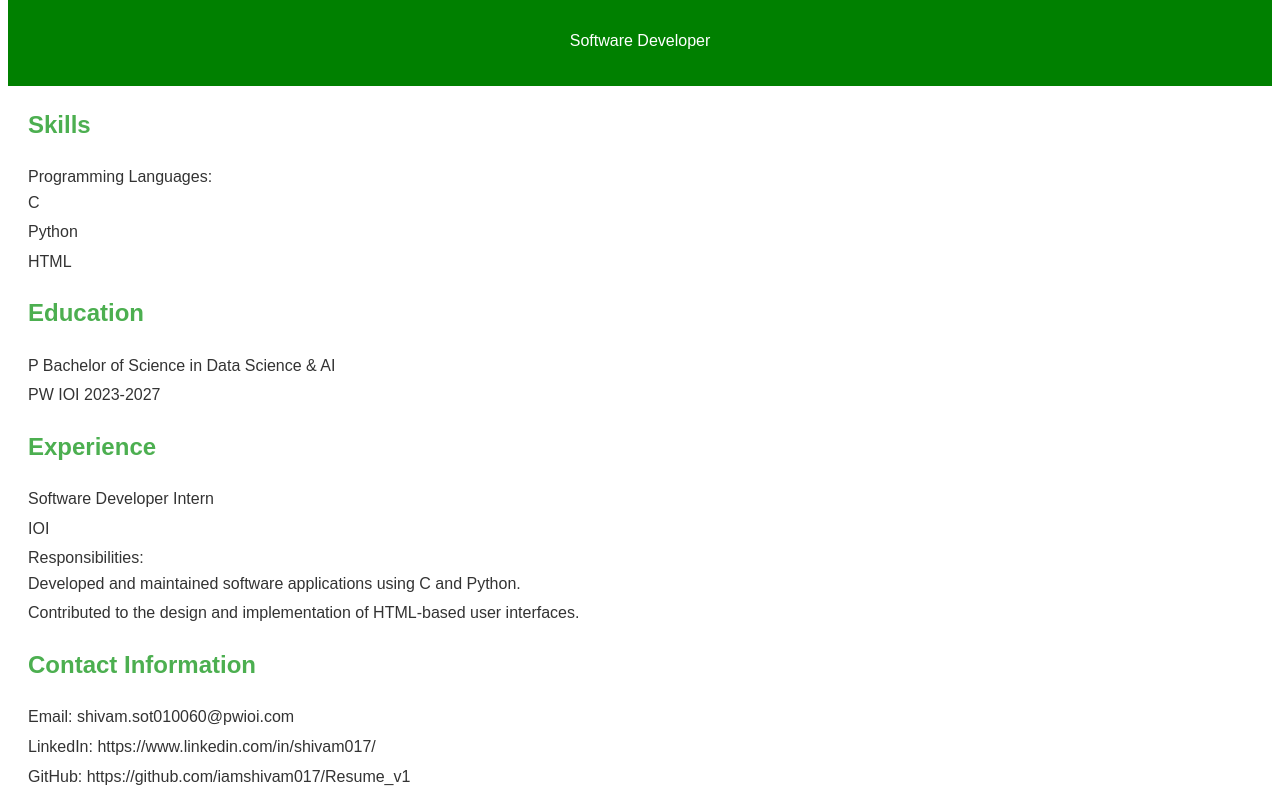
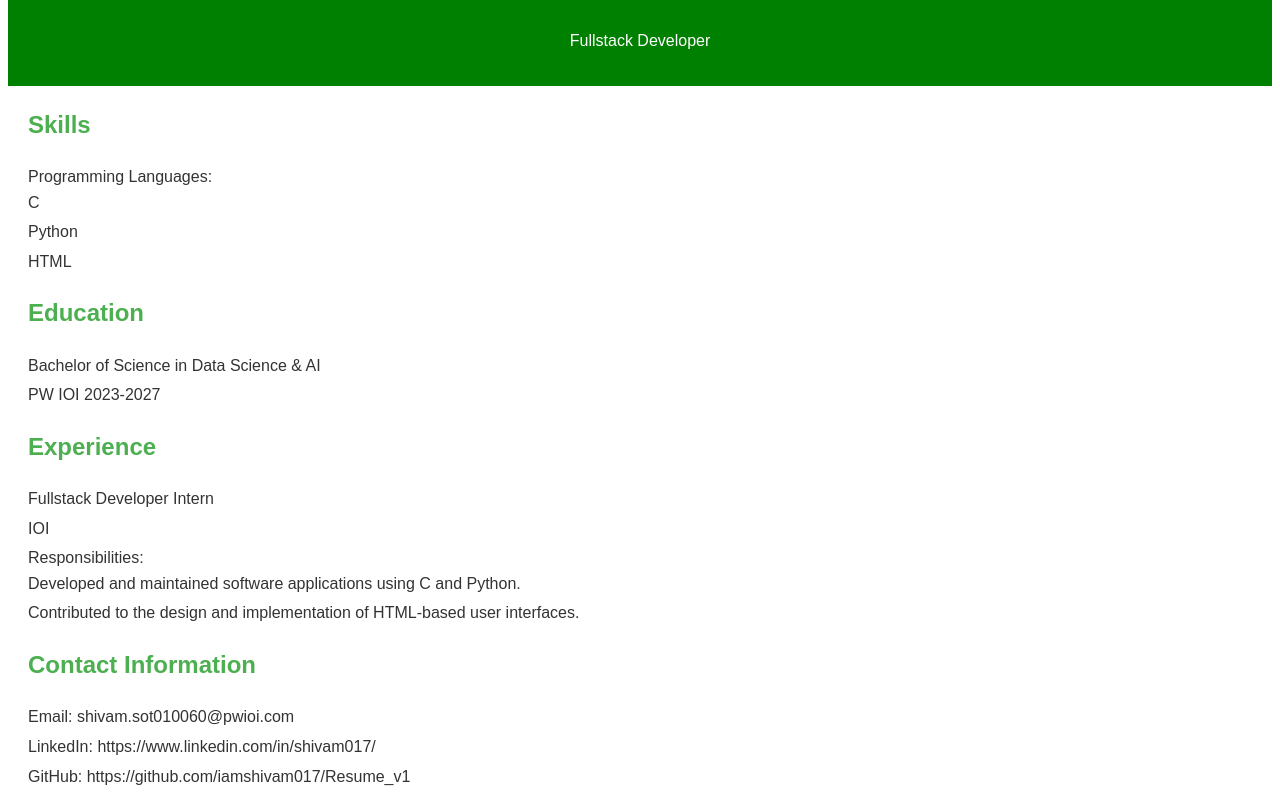
Before and after one commit to iamshivam017/Resume_V1, a plain HTML site: page index.html in a window 1280 px wide. Shown: the part 90-899 px from the top of the page. Drawn offline with Linux system fonts and the light colour scheme.

Commit message:
Update index.html

```diff
--- a/index.html
+++ b/index.html
@@ -42,7 +42,7 @@
       <h1>kumar Shivam</h1>
       <img
 
-      <p style="display: block;">Software Developer</p>
+      <p style="display: block;">Fullstack Developer</p>
     </header>
 
     <section>
@@ -62,7 +62,7 @@
     <section>
       <h2>Education</h2>
       <ul>
-        <li>P Bachelor of Science in  Data Science & AI </li>
+        <li> Bachelor of Science in  Data Science & AI </li>
         <li>PW IOI 2023-2027 </li>
       </ul>
     </section>
@@ -70,7 +70,7 @@
     <section>
       <h2>Experience</h2>
       <ul>
-        <li>Software Developer Intern</li>
+        <li>Fullstack Developer Intern</li>
         <li>IOI</li>
         <li>
           Responsibilities:
```
